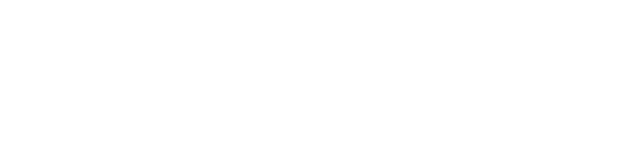
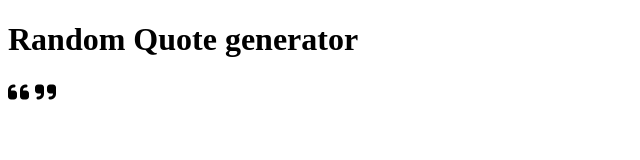
Before and after one commit to walid885/RandomQuoteGenerator, a plain HTML site: page index.html in a window 1280 px wide. Shown: the whole page, without its empty margins (0-640 px from the left). Drawn offline with Linux system fonts and the light colour scheme.

Commit message:
finishing the html part of the project

```diff
--- a/index.html
+++ b/index.html
@@ -5,8 +5,16 @@
     <meta http-equiv="X-UA-Compatible" content="IE=edge">
     <meta name="viewport" content="width=device-width, initial-scale=1.0">
     <title>Random Quote generator </title>
+    <link rel="stylesheet" href="https://cdnjs.cloudflare.com/ajax/libs/font-awesome/6.3.0/css/all.min.css" integrity="sha512-SzlrxWUlpfuzQ+pcUCosxcglQRNAq/DZjVsC0lE40xsADsfeQoEypE+enwcOiGjk/bSuGGKHEyjSoQ1zVisanQ==" crossorigin="anonymous" referrerpolicy="no-referrer" />
 </head>
 <body>
-
+    <div class="container">
+        <h1 class="heading">Random Quote generator</h1>
+        <h2 class="quote">
+            <i class="fa-solid fa-quote-left"></i>
+            <span id="quote"></span>
+            <i class="fa-solid fa-quote-right"></i>
+        </h2>
+    </div>
 </body>
 </html>
```
